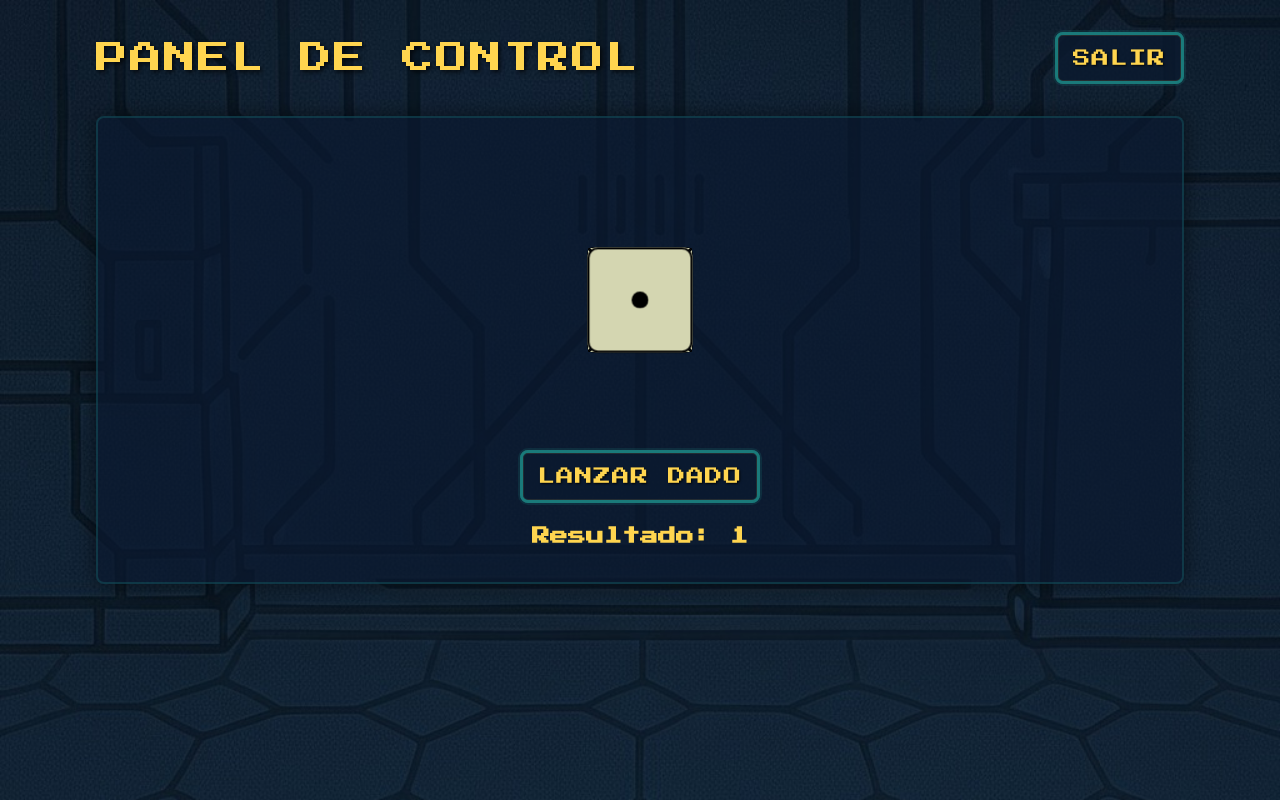
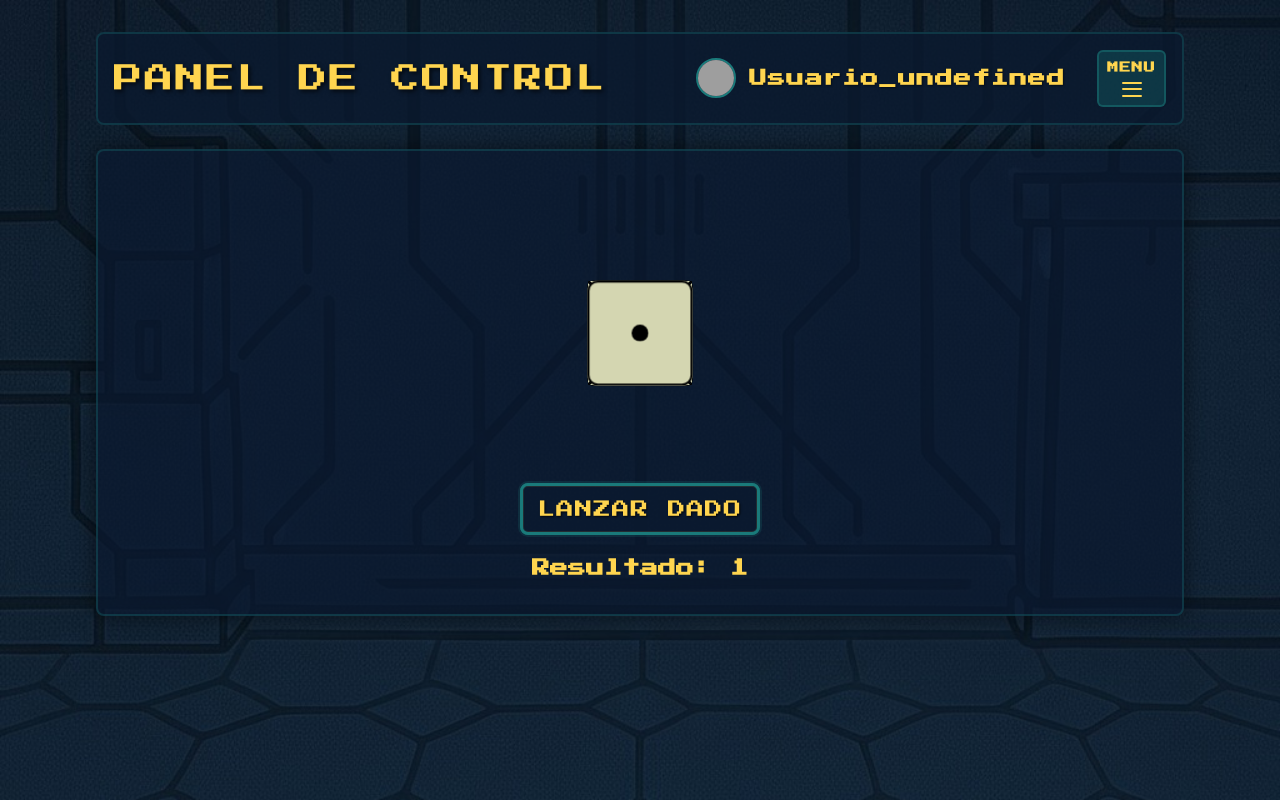
Before and after one commit to SlytherinEC/tfg-terranova-angular-node-v2, an Angular app in the folder frontend/: page /dashboard in a window 1280 px wide. Built offline with nearby package versions, Linux system fonts and the light colour scheme; sample sign-in values are in the browser's storage; grey boxes are pictures that could not be loaded.

Commit message:
Agregar funcionalidad de usuario en el panel de control: mostrar información del usuario, menú de navegación y gestión de sesión.

```diff
--- a/frontend/src/app/dashboard/dashboard.component.html
+++ b/frontend/src/app/dashboard/dashboard.component.html
@@ -1,10 +1,41 @@
 <div class="dashboard-container">
   <div class="dashboard-content">
+    <!-- Header con información del usuario y menú hamburguesa -->
     <div class="header">
       <h1 class="dashboard-title">PANEL DE CONTROL</h1>
-      <button class="pixel-button logout-button" (click)="logout()">SALIR</button>
+
+      <div class="user-info">
+        <div class="user-profile">
+          <img [src]="'../../assets/images/users/' + imagenPerfil" alt="Perfil" class="profile-image"
+               onerror="this.src='../../assets/images/users/default_user.png'">
+          <span class="user-name">{{ nombreUsuario }}</span>
+        </div>
+
+        <!-- Botón para menú móvil -->
+        <div class="menu-toggle" (click)="toggleMenu()">
+          <span class="menu-text">MENU</span>
+          <div class="hamburger" [class.open]="menuAbierto">
+            <span></span>
+            <span></span>
+            <span></span>
+          </div>
+        </div>
+      </div>
     </div>
 
+    <!-- Barra de navegación flotante -->
+    <div class="navbar-container" [class.show-navbar]="menuAbierto">
+      <nav class="navbar">
+        <button class="pixel-button nav-button" (click)="navegarA('/perfil')">Perfil</button>
+        <button class="pixel-button nav-button" (click)="navegarA('/iniciar-partida')">Iniciar Partida</button>
+        <button class="pixel-button nav-button" (click)="navegarA('/ranking')">Ranking</button>
+        <!-- Mostrar botón de administración solo si es admin -->
+        <button *ngIf="esAdmin" class="pixel-button nav-button admin-button" (click)="navegarA('/admin')">Administrar</button>
+        <button class="pixel-button nav-button logout-button" (click)="logout()">SALIR</button>
+      </nav>
+    </div>
+
+    <!-- Contenido principal -->
     <div class="game-content">
       <app-dice></app-dice>
     </div>
--- a/frontend/src/app/dashboard/dashboard.component.scss
+++ b/frontend/src/app/dashboard/dashboard.component.scss
@@ -31,28 +31,151 @@
   display: flex;
   justify-content: space-between;
   align-items: center;
-    margin-bottom: 2rem;
+  margin-bottom: 1.5rem;
+  background-color: rgba(10, 25, 47, 0.8);
+  border-radius: 8px;
+  padding: 1rem;
+  border: 2px solid rgba(26, 122, 122, 0.3);
+  position: relative;
+  z-index: 10;
 }
 
 .dashboard-title {
-    font-size: 2rem;
+  font-size: 1.8rem;
   letter-spacing: 2px;
   color: #FFD54F;
   text-shadow: 2px 2px 4px rgba(0, 0, 0, 0.7);
   margin: 0;
 }
 
-  .game-content {
-    background-color: rgba(10, 25, 47, 0.7);
+.user-info {
+  display: flex;
+  align-items: center;
+  gap: 1rem;
+}
+
+.user-profile {
+  display: flex;
+  align-items: center;
+  gap: 0.8rem;
+  padding-right: 1rem;
+}
+
+.profile-image {
+  width: 40px;
+  height: 40px;
+  border-radius: 50%;
+  border: 2px solid #1A7A7A;
+  object-fit: cover;
+  background-color: #0A192F;
+}
+
+.user-name {
+  font-size: 1.1rem;
+  font-weight: bold;
+  color: #FFD54F;
+  letter-spacing: 1px;
+  text-shadow: 1px 1px 2px rgba(0, 0, 0, 0.5);
+}
+
+.menu-toggle {
+  cursor: pointer;
+  display: flex;
+  flex-direction: column;
+  align-items: center;
+  background-color: rgba(26, 122, 122, 0.3);
+  padding: 0.5rem;
+  border-radius: 6px;
+  border: 2px solid rgba(26, 122, 122, 0.5);
+  position: relative;
+  min-width: 60px;
+
+  &:hover {
+    background-color: rgba(26, 122, 122, 0.5);
+  }
+
+  .menu-text {
+    margin-bottom: 0.3rem;
+    font-size: 0.7rem;
+    font-weight: bold;
+    color: #FFD54F;
+    letter-spacing: 1px;
+  }
+}
+
+.hamburger {
+  display: flex;
+  flex-direction: column;
+  justify-content: space-between;
+  width: 20px;
+  height: 15px;
+  transition: all 0.3s;
+
+  span {
+    display: block;
+    height: 2px;
+    width: 100%;
+    background-color: #FFD54F;
+    border-radius: 2px;
+    transition: all 0.3s;
+    margin-bottom: 3px;
+
+    &:last-child {
+      margin-bottom: 0;
+    }
+  }
+
+  &.open {
+    span:first-child {
+      transform: translateY(5px) rotate(45deg);
+    }
+
+    span:nth-child(2) {
+      opacity: 0;
+    }
+
+    span:last-child {
+      transform: translateY(-5px) rotate(-45deg);
+    }
+  }
+}
+
+.navbar-container {
+  position: absolute;
+  top: 4.5rem;
+  right: 2rem;
+  z-index: 50;
+  visibility: hidden;
+  opacity: 0;
+  transition: opacity 0.3s ease, visibility 0.3s ease, transform 0.3s ease;
+  transform: translateY(-20px);
+
+  &.show-navbar {
+    visibility: visible;
+    opacity: 1;
+    transform: translateY(0);
+  }
+}
+
+.navbar {
+  display: flex;
+  flex-direction: column;
+  background-color: rgba(10, 25, 47, 0.95);
   border-radius: 8px;
-    padding: 2rem;
-    min-height: 400px;
-    box-shadow: 0 0 20px rgba(0, 0, 0, 0.5);
+  padding: 1rem;
   border: 2px solid rgba(26, 122, 122, 0.3);
+  gap: 0.8rem;
+  min-width: 200px;
+  box-shadow: 0 5px 15px rgba(0, 0, 0, 0.6);
+}
+
+.nav-button {
+  width: 100%;
+  text-align: center;
 }
 
 .pixel-button {
-    min-width: 120px;
+  width: 100%;
   padding: 10px 15px;
   font-size: 1.1rem;
   color: #FFD54F;
@@ -68,6 +191,7 @@
     0 0 0 2px rgba(26, 122, 122, 0.2),
     inset 0 0 0 1px rgba(255, 213, 79, 0.1);
   position: relative;
+  font-family: 'Courier New', monospace;
 
   /* Efecto pixel */
   image-rendering: pixelated;
@@ -95,18 +219,86 @@
 }
 
 .logout-button {
-    align-self: flex-start;
+  border-color: #f44336;
+  background-color: rgba(183, 28, 28, 0.3);
+
+  &:hover {
+    background-color: rgba(183, 28, 28, 0.5);
+  }
+
+  &::before {
+    border-color: rgba(183, 28, 28, 0.7);
+  }
+}
+
+.admin-button {
+  border-color: #B71C1C;
+
+  &:hover {
+    background-color: rgba(183, 28, 28, 0.4);
+  }
+
+  &::before {
+    border-color: rgba(183, 28, 28, 0.7);
+  }
+}
+
+.game-content {
+  background-color: rgba(10, 25, 47, 0.7);
+  border-radius: 8px;
+  padding: 2rem;
+  min-height: 400px;
+  box-shadow: 0 0 20px rgba(0, 0, 0, 0.5);
+  border: 2px solid rgba(26, 122, 122, 0.3);
+  position: relative;
+  z-index: 1;
+}
+
+/* Overlay para cerrar el menú al hacer clic fuera */
+.overlay {
+  position: fixed;
+  top: 0;
+  left: 0;
+  right: 0;
+  bottom: 0;
+  background: transparent;
+  z-index: 40;
+  display: none;
+
+  &.active {
+    display: block;
+  }
 }
 
 /* Media queries para adaptabilidad */
 @media (max-width: 768px) {
   .dashboard-title {
-      font-size: 1.5rem;
+    font-size: 1.3rem;
+  }
+
+  .header {
+    flex-direction: column;
+    gap: 1rem;
+    align-items: flex-start;
+  }
+
+  .user-info {
+    width: 100%;
+    justify-content: space-between;
+  }
+
+  .navbar-container {
+    right: 1rem;
+    left: 1rem;
+    top: 8rem;
+  }
+
+  .navbar {
+    width: 100%;
   }
 
   .pixel-button {
-      min-width: 100px;
-      font-size: 0.9rem;
+    font-size: 1rem;
     padding: 8px 12px;
   }
 
@@ -121,11 +313,39 @@
 
 @media (max-width: 480px) {
   .header {
-      flex-direction: column;
-      gap: 1rem;
+    padding: 0.8rem;
   }
 
-    .logout-button {
-      align-self: center;
+  .user-profile {
+    flex-direction: column;
+    gap: 0.4rem;
+    padding-right: 0.6rem;
+  }
+
+  .dashboard-title {
+    font-size: 1.2rem;
+  }
+
+  .user-name {
+    font-size: 0.9rem;
+  }
+
+  .profile-image {
+    width: 30px;
+    height: 30px;
+  }
+
+  .menu-toggle {
+    padding: 0.4rem;
+    min-width: 50px;
+  }
+
+  .pixel-button {
+    font-size: 0.9rem;
+    padding: 8px 10px;
+  }
+
+  .navbar-container {
+    top: 7rem;
   }
 }
--- a/frontend/src/app/dashboard/dashboard.component.ts
+++ b/frontend/src/app/dashboard/dashboard.component.ts
@@ -1,27 +1,81 @@
-import { Component } from '@angular/core';
+import { Component, OnInit, HostListener, ElementRef } from '@angular/core';
+import { CommonModule } from '@angular/common';
 import { DiceComponent } from '../dice/dice.component';
 import { AuthService } from '../auth.service';
 import { Router } from '@angular/router';
+import { TokenData } from '../token-data';
 
 @Component({
   selector: 'app-dashboard',
   standalone: true,
-  imports: [DiceComponent],
+  imports: [CommonModule, DiceComponent],
   templateUrl: './dashboard.component.html',
   styleUrl: './dashboard.component.scss'
 })
-export class DashboardComponent {
+export class DashboardComponent implements OnInit {
+  userData: TokenData | null = null;
+  nombreUsuario: string = '';
+  imagenPerfil: string = 'default_user.png';
+  esAdmin: boolean = false;
+  menuAbierto: boolean = false;
 
-  constructor(private authService: AuthService, private router: Router) { }
+  constructor(
+    private authService: AuthService,
+    private router: Router,
+    private elementRef: ElementRef
+  ) { }
+
+  ngOnInit(): void {
+    this.cargarDatosUsuario();
+  }
+
+  cargarDatosUsuario(): void {
+    this.userData = this.authService.obtenerDatosToken();
+    this.esAdmin = this.authService.esAdmin();
+
+    // Aquí normalmente harías una petición al backend para obtener más datos del usuario
+    // como su nombre completo e imagen de perfil
+    if (this.userData) {
+      this.obtenerNombreUsuario(this.userData.id_usuario);
+    }
+  }
+
+  obtenerNombreUsuario(userId: number): void {
+    // En una implementación real, esta sería una llamada HTTP
+    // Por ahora, vamos a simular que obtenemos los datos
+    setTimeout(() => {
+      this.nombreUsuario = `Usuario_${userId}`;
+      this.imagenPerfil = `user_${userId}.png`;
+    }, 100);
+  }
 
   async logout(): Promise<void> {
     try {
-      await this.authService.cerrarSesion();
+      this.authService.cerrarSesion();
       this.router.navigate(['/home']);
     } catch (error) {
       console.error('Error al cerrar sesión:', error);
-
     }
   }
 
+  navegarA(ruta: string): void {
+    this.router.navigate([ruta]);
+    this.menuAbierto = false; // Cierra el menú después de navegar
+  }
+
+  toggleMenu(): void {
+    this.menuAbierto = !this.menuAbierto;
+  }
+
+  // Cierra el menú cuando se hace clic fuera de él
+  @HostListener('document:click', ['$event'])
+  onDocumentClick(event: MouseEvent): void {
+    // Si se hace clic fuera del menú y del botón hamburguesa, cerrar el menú
+    const clickedInsideNavbar = this.elementRef.nativeElement.querySelector('.navbar').contains(event.target);
+    const clickedOnMenuToggle = this.elementRef.nativeElement.querySelector('.menu-toggle').contains(event.target);
+
+    if (this.menuAbierto && !clickedInsideNavbar && !clickedOnMenuToggle) {
+      this.menuAbierto = false;
+    }
+  }
 }
```
Lines whose indentation alone changed are shown as unchanged.
